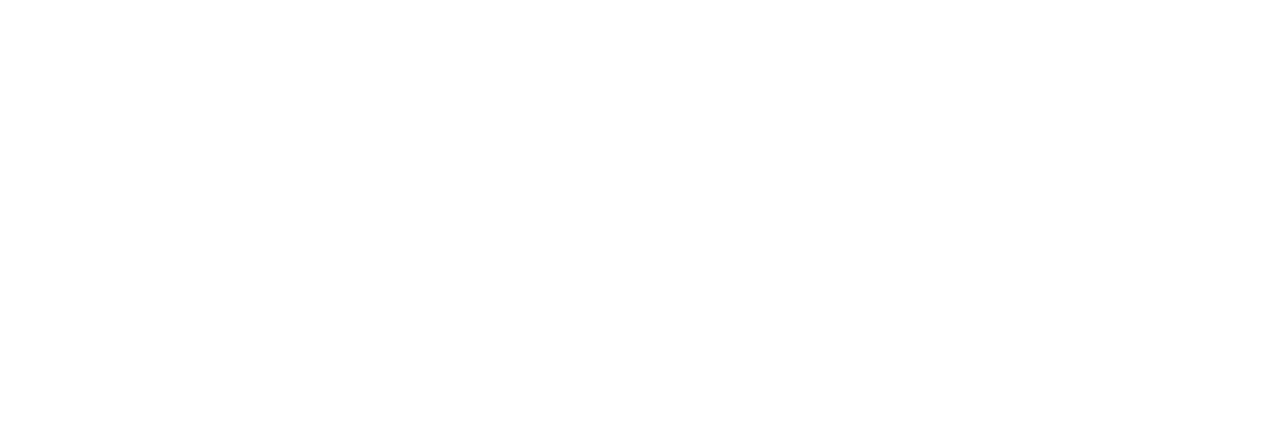
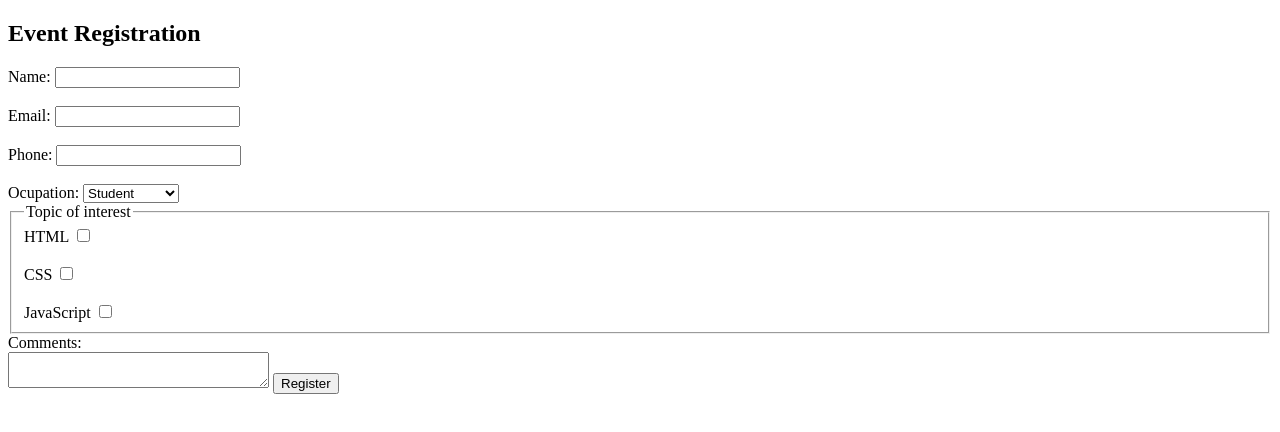
Before and after one commit to nandini-var/full-stack-web-development, a plain HTML site: page 8.html in a window 1280 px wide. Drawn offline with Linux system fonts and the light colour scheme.

Commit message:
learn how to create basic form

```diff
--- a/8.html
+++ b/8.html
@@ -6,7 +6,44 @@
     <title>Document</title>
 </head>
 <body>
-
+    <h2>Event Registration</h2>
+    <form >
+           <label for="name">Name:</label>
+           <input type="text" id="name" name="name">
+    </br>
+    </br>
+           <label for="email">Email:</label>
+           <input type="email" id="email" name="email">
+    </br>
+    </br>
+           <label for="phone">Phone:</label>
+           <input type="tel" id="phone" name="phone">
+    </br>
+    </br>
+           <label for="occupation">Ocupation:</label>
+           <select name="occupation" id="occupation">
+            <option value="student">Student</option>
+            <option value="professional">Professional</option>
+            <option value="other">Other</option>
+           </select>
+           <fieldset>
+            <legend>Topic of interest</legend>
+            <label for="checkbox">HTML</label>
+            <input type="checkbox" id="checkbox" name="checkbox">
+    </br>
+    </br>
+               <label for="checkbox1">CSS</label>
+               <input type="checkbox" id="checkbox1" name="checkbox1">
+    </br>
+    </br>
+               <label for="checkbox2">JavaScript</label>
+               <input type="checkbox" id="checkbox2" name="checkbox2">
+            </fieldset>
+            <label for="textarea">Comments:</label>
+    </br>
+            <textarea name="textarea" id="textarea" cols="30" rows="2"></textarea>
+            <input type="submit" value="Register">
+    </form>
 
 </body>
 </html>
```
Also changed, not shown: download.png (added).
